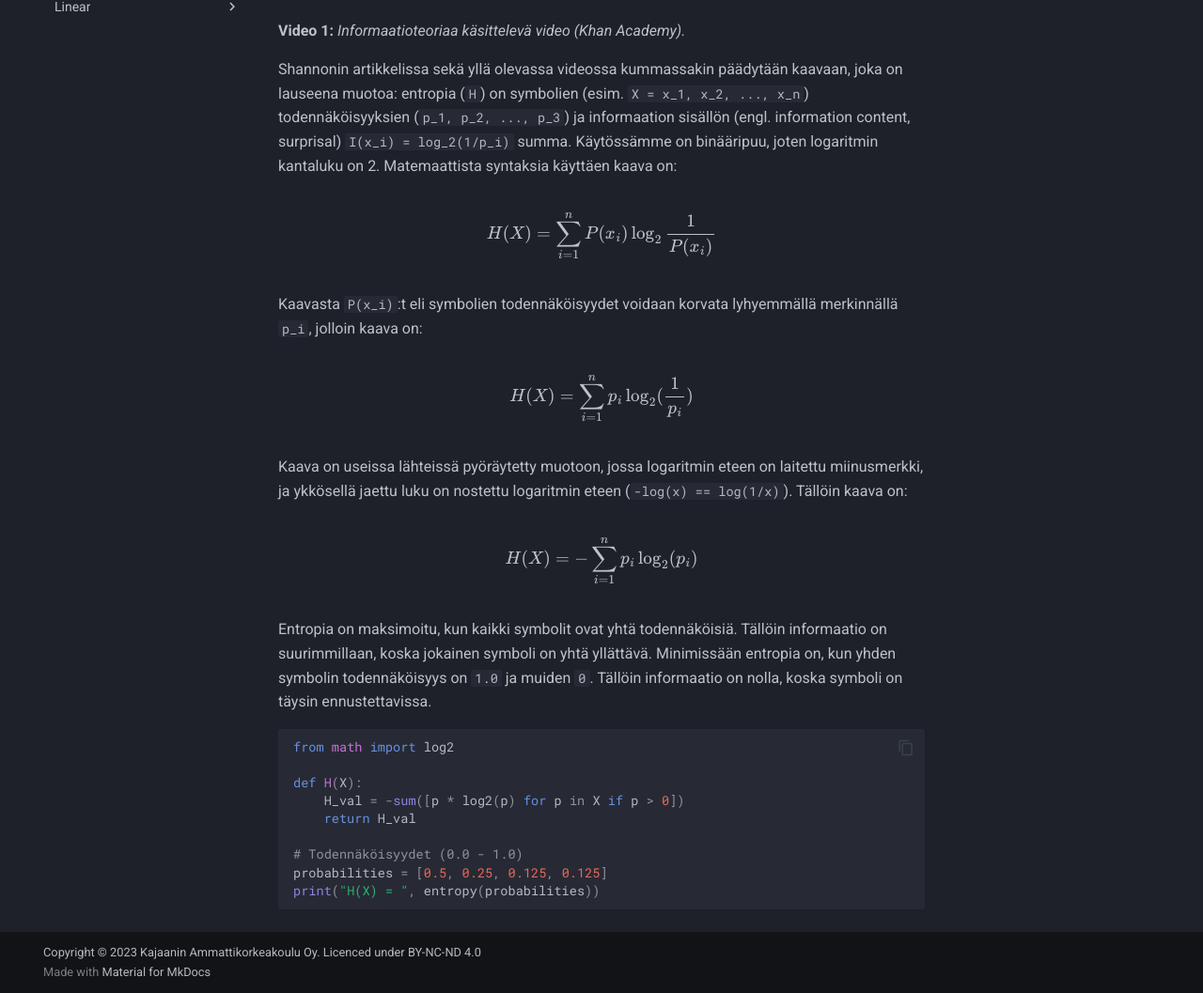
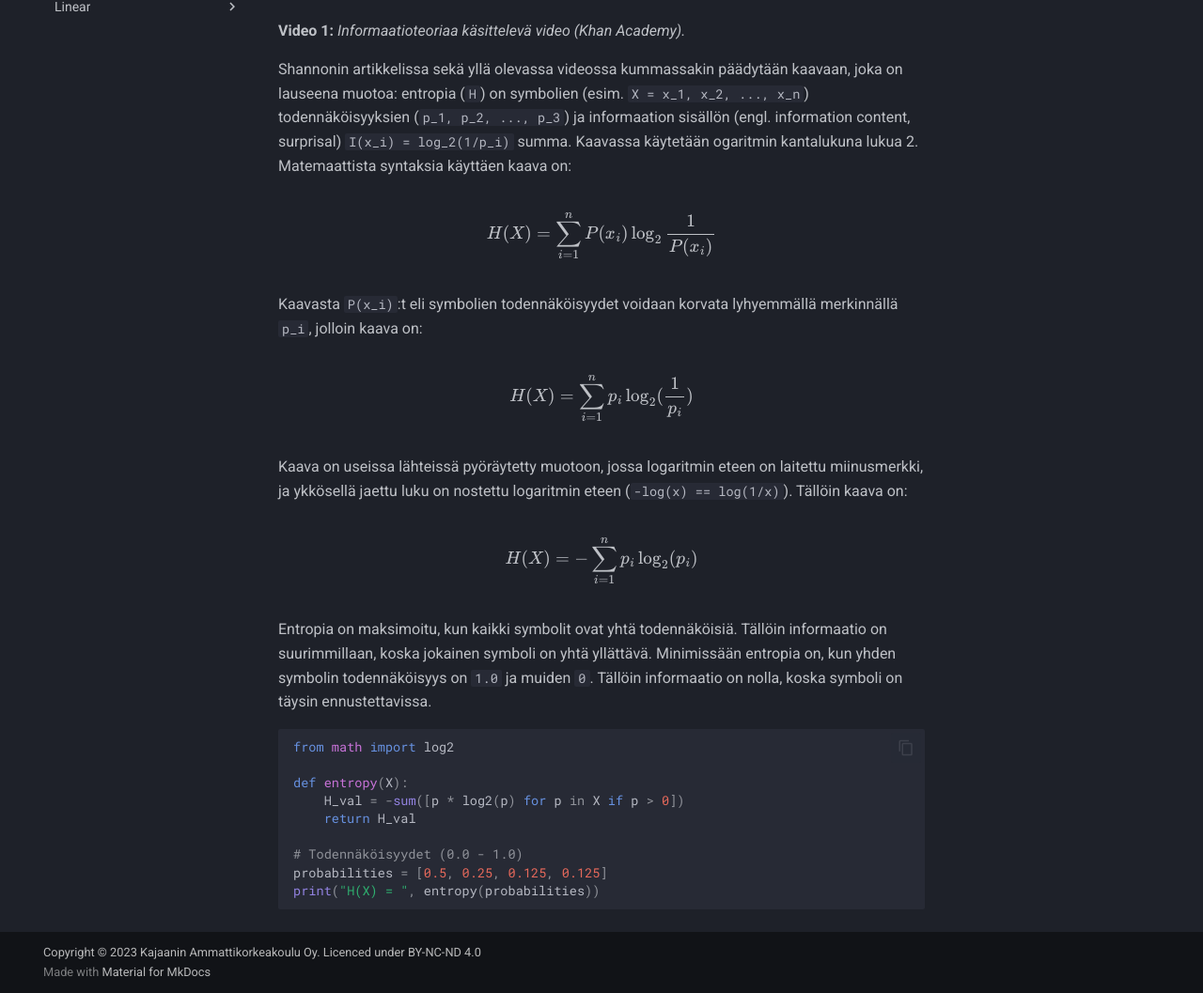
Before and after one commit to sourander/ml-perusteet, an MkDocs documentation site: the page built from docs/algoritmit/puut/intuitio.md, in a window 1280 px wide and 1400 px high, scrolled down 1275 px, cut to the strip 343-1400 px from the top of the window. Shown: the whole strip at 94% size. Built offline with MkDocs 1.6.1 and Material for MkDocs 9.7.7, drawn with Linux system fonts in a browser that asks for light colours.

Commit message:
Changed entropy function name

````diff
--- a/docs/algoritmit/puut/intuitio.md
+++ b/docs/algoritmit/puut/intuitio.md
@@ -26,7 +26,7 @@ Päätöspuun rakentaminen perustuu informaatioteoriaan, joka on samalla koko IT
 
 **Video 1:** *Informaatioteoriaa käsittelevä video (Khan Academy).*
 
-Shannonin artikkelissa sekä yllä olevassa videossa kummassakin päädytään kaavaan, joka on lauseena muotoa: entropia (`H`) on symbolien (esim. `X = x_1, x_2, ..., x_n`) todennäköisyyksien (`p_1, p_2, ..., p_3`) ja informaation sisällön (engl. information content, surprisal) `I(x_i) = log_2(1/p_i)` summa. Käytössämme on binääripuu, joten logaritmin kantaluku on 2. Matemaattista syntaksia käyttäen kaava on:
+Shannonin artikkelissa sekä yllä olevassa videossa kummassakin päädytään kaavaan, joka on lauseena muotoa: entropia (`H`) on symbolien (esim. `X = x_1, x_2, ..., x_n`) todennäköisyyksien (`p_1, p_2, ..., p_3`) ja informaation sisällön (engl. information content, surprisal) `I(x_i) = log_2(1/p_i)` summa. Kaavassa käytetään ogaritmin kantalukuna lukua 2. Matemaattista syntaksia käyttäen kaava on:
 
 $$
 H(X) = \sum_{i=1}^{n} P(x_i) \log_2 \frac{1}{P(x_i)}
@@ -49,7 +49,7 @@ Entropia on maksimoitu, kun kaikki symbolit ovat yhtä todennäköisiä. Tällö
 ```python
 from math import log2
 
-def H(X):
+def entropy(X):
     H_val = -sum([p * log2(p) for p in X if p > 0])
     return H_val
 
````
